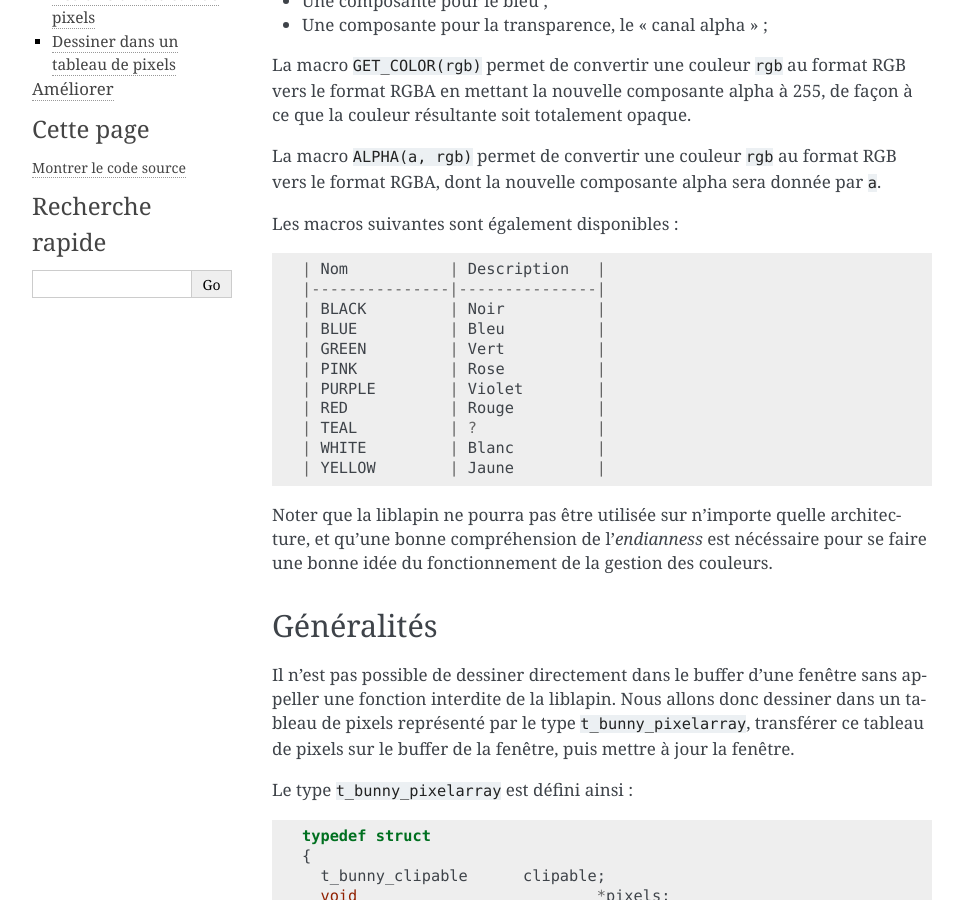
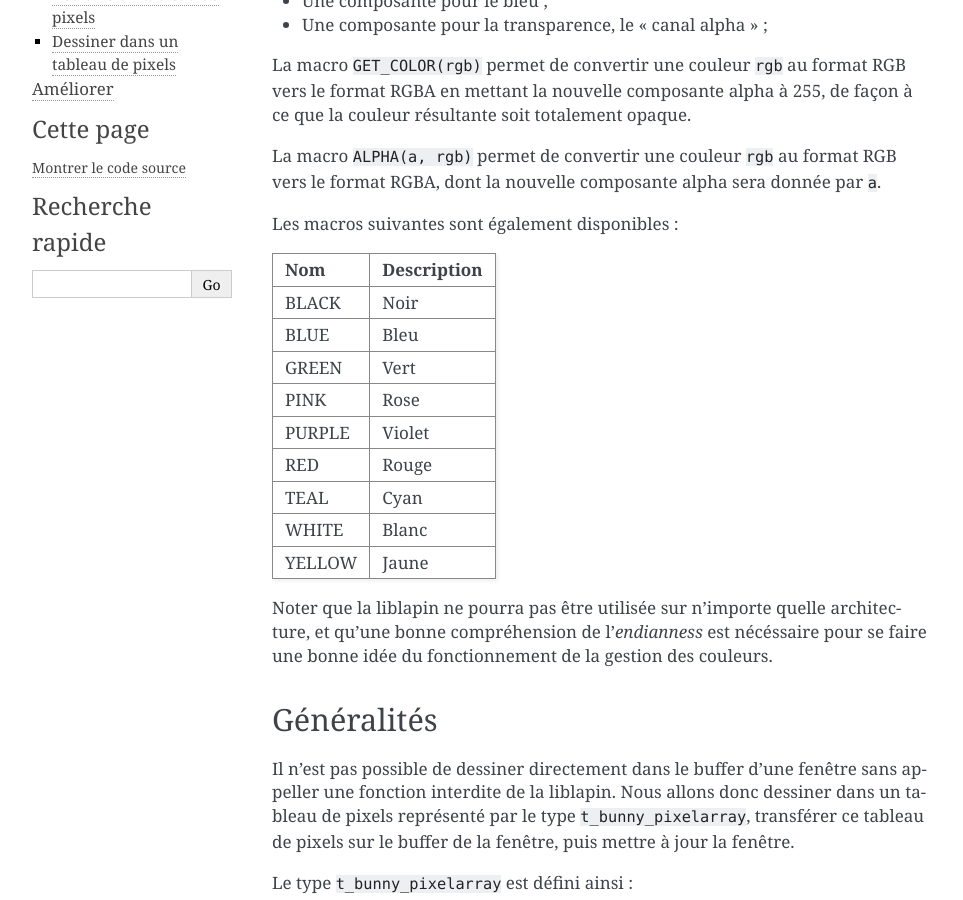
Before and after one commit to motet-a/liblapin-tutorial, a Sphinx documentation site: the page built from source/drawing.md, in a window 1280 px wide and 900 px high, scrolled down 365 px. Shown: the whole window, without its empty margins (148-1111 px from the left). Built offline with Sphinx 7.4.7, drawn with Linux system fonts in a browser that asks for light colours.

Commit message:
Nicer <table> in drawing.md

````diff
--- a/source/drawing.md
+++ b/source/drawing.md
@@ -23,19 +23,38 @@ par `a`.
 
 Les macros suivantes sont également disponibles :
 
-```
-| Nom           | Description   |
-|---------------|---------------|
-| BLACK         | Noir          |
-| BLUE          | Bleu          |
-| GREEN         | Vert          |
-| PINK          | Rose          |
-| PURPLE        | Violet        |
-| RED           | Rouge         |
-| TEAL          | ?             |
-| WHITE         | Blanc         |
-| YELLOW        | Jaune         |
-```
+<table class="docutils">
+  <tr>
+    <th>Nom</th><th>Description</th>
+  </tr>
+  <tr>
+    <td>BLACK</td><td>Noir</td>
+  </tr>
+  <tr>
+    <td>BLUE</td><td>Bleu</td>
+  </tr>
+  <tr>
+    <td>GREEN</td><td>Vert</td>
+  </tr>
+  <tr>
+	<td>PINK</td><td>Rose</td>
+  </tr>
+  <tr>
+	<td>PURPLE</td><td>Violet</td>
+  </tr>
+  <tr>
+	<td>RED</td><td>Rouge</td>
+  </tr>
+  <tr>
+	<td>TEAL</td><td>Cyan</td>
+  </tr>
+  <tr>
+	<td>WHITE</td><td>Blanc</td>
+  </tr>
+  <tr>
+	<td>YELLOW</td><td>Jaune</td>
+  <tr>
+</table>
 
 Noter que la liblapin ne pourra pas être utilisée sur n’importe quelle
 architecture, et qu’une bonne compréhension de l’*endianness* est nécéssaire
````
